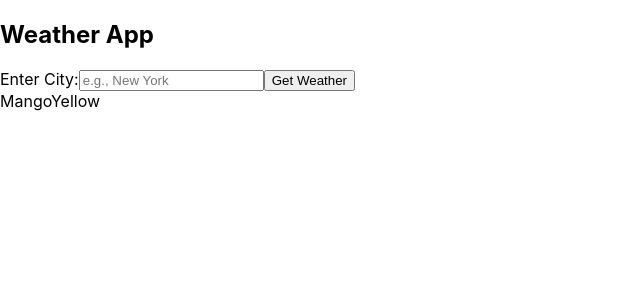
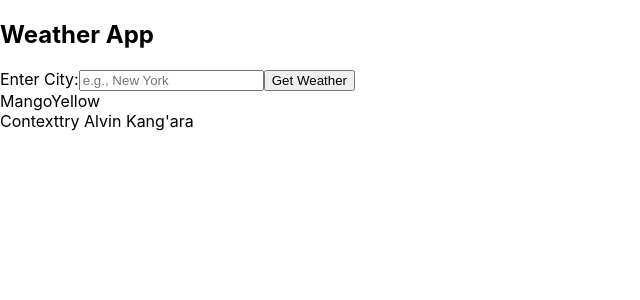
Before and after one commit to unit-kin/reactlearning, a React (Create React App) app: page /weather in a window 1280 px wide. Shown: the top 300 px of the page, without its empty margins (0-640 px from the left). Built offline with nearby package versions, Linux system fonts and the light colour scheme.

Commit message:
Context API

```diff
--- a/src/App.js
+++ b/src/App.js
@@ -10,6 +10,7 @@ import Weather from './Weather';
 import Fruits from './Fruits';
 import { TodoApp } from './TodoApp';
 import { Route, Routes, } from 'react-router-dom';
+import MyProvider from './MyProvider';
 
 function App() {
   const fruits = {
@@ -29,6 +30,9 @@ function App() {
         <Route path='/weather' element={<Weather />} />
       </Routes>
       <Fruits fruits={fruits} />
+      <MyProvider />
+
+
     </>
 
   )
--- /dev/null
+++ b/src/Contexttry.js
@@ -0,0 +1,12 @@
+// Contexttry.js
+import React, { useContext } from 'react';
+import { UserContext } from './MyContext';  // Make sure the import path is correct
+
+const Contexttry = () => {
+    const { userName } = useContext(UserContext);
+    return (
+        <div>Contexttry {userName}</div>
+    );
+}
+
+export default Contexttry;
--- /dev/null
+++ b/src/MyContext.js
@@ -0,0 +1,4 @@
+import React from "react";
+
+
+export const UserContext = React.createContext()
--- /dev/null
+++ b/src/MyProvider.js
@@ -0,0 +1,16 @@
+import React, { useState } from 'react'
+import { UserContext } from './MyContext'
+import Contexttry from './Contexttry'
+
+const MyProvider = () => {
+    const [userName, setUserName] = useState("Alvin Kang'ara")
+    return (
+        <UserContext.Provider value={{ userName, setUserName }}>
+            <Contexttry />
+
+        </UserContext.Provider>
+
+    )
+}
+
+export default MyProvider
```
